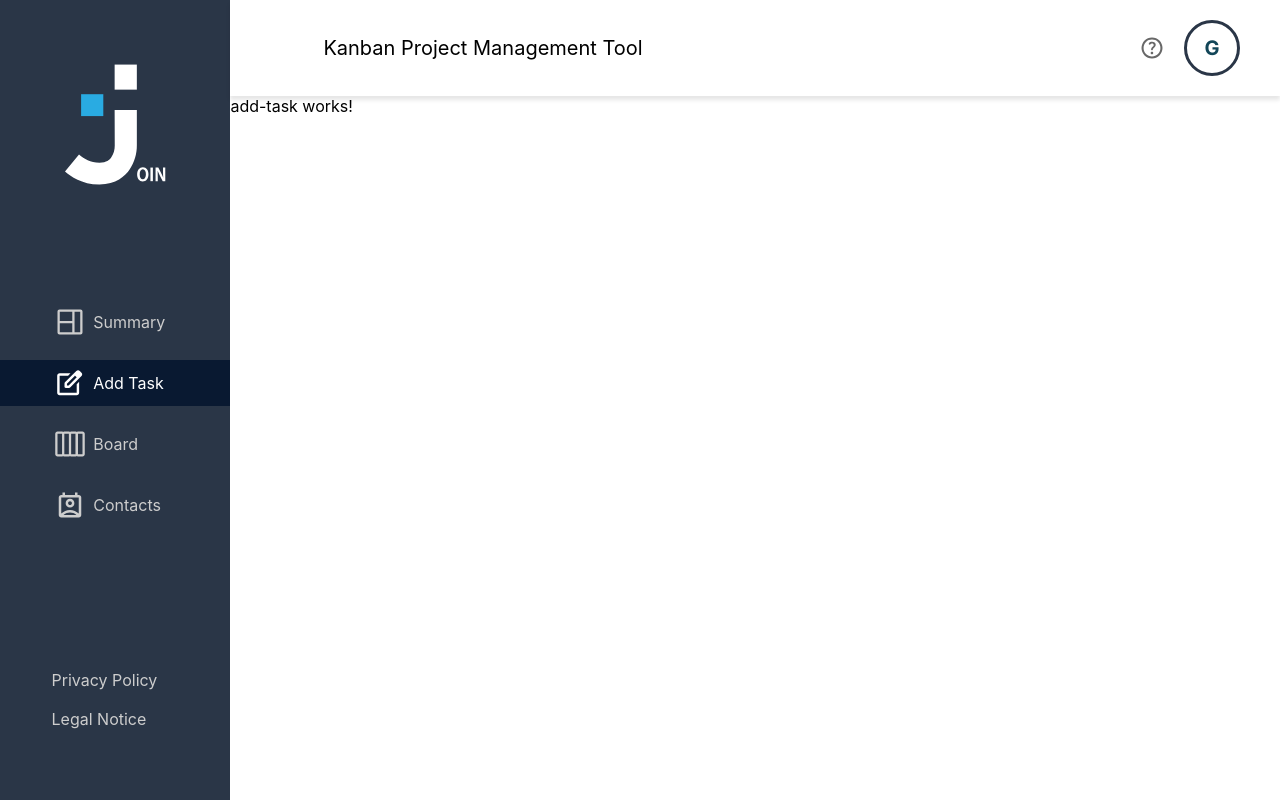
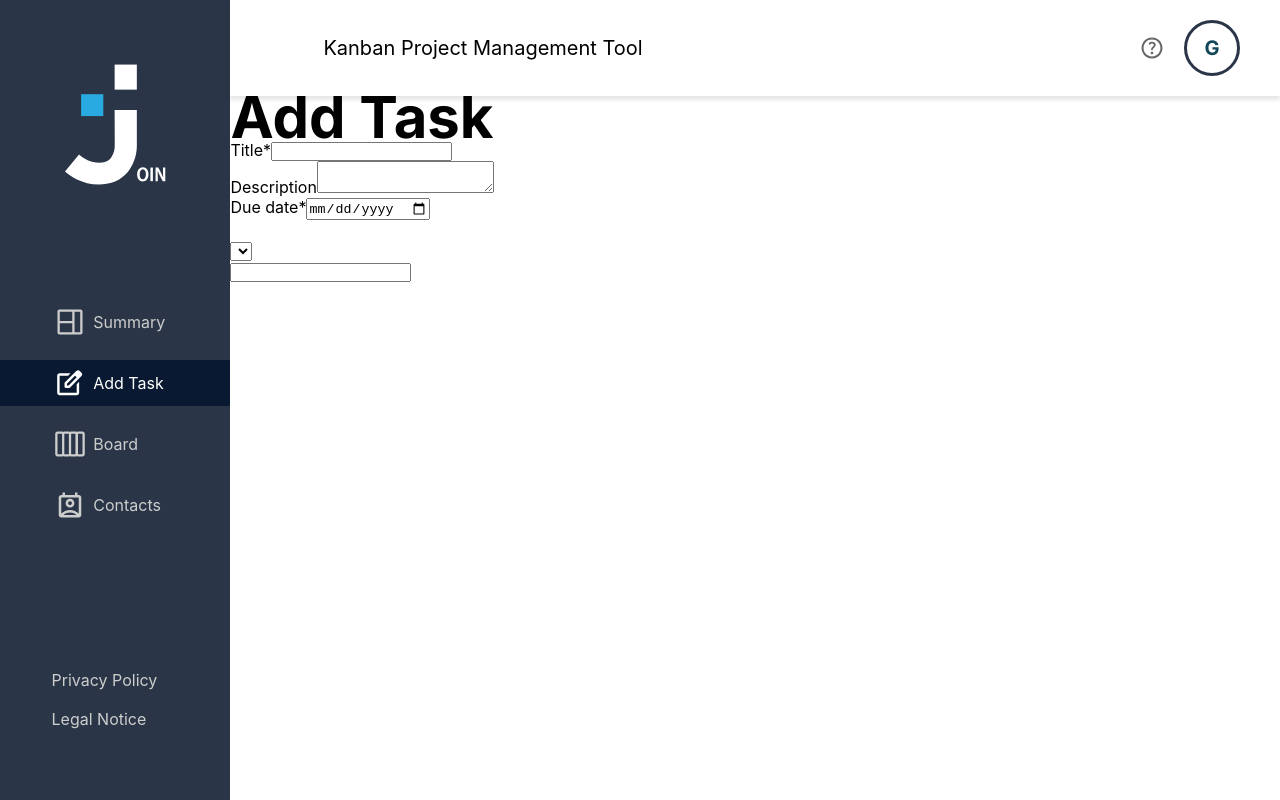
Before and after one commit to AnastasiaRoberz/join, an Angular app: page /add-task in a window 1280 px wide. Built offline with nearby package versions, Linux system fonts and the light colour scheme; a web font is replaced by a local one.

Commit message:
feat: add-task basic html

```diff
--- a/src/app/features/main/add-task/add-task.html
+++ b/src/app/features/main/add-task/add-task.html
@@ -1 +1,33 @@
-<p>add-task works!</p>
+<h2>Add Task</h2>
+<div class="taskWrap">
+  <div class="taskWrap__inputBox">
+    <label>Title<span>*</span></label>
+    <input type="text" />
+  </div>
+  <div class="taskWrap__inputBox">
+    <label>Description</label>
+    <textarea name="" id=""></textarea>
+  </div>
+  <div class="taskWrap__inputBox">
+    <label>Due date<span>*</span></label>
+    <input type="date" />
+  </div>
+
+  <div class="taskWrap">
+    <div class="taskWrap__btnBox">
+      <label for=""></label>
+      <button></button>
+      <button></button>
+      <button></button>
+    </div>
+    <div class="taskWrap__inputSelect"></div>
+    <div class="taskwrap__selectBox">
+      <label for=""></label>
+      <select name="" id=""></select>
+    </div>
+    <div class="taskWrap__inputBox">
+      <label for=""></label>
+      <input type="text" />
+    </div>
+  </div>
+</div>
--- a/src/app/features/main/add-task/add-task.ts
+++ b/src/app/features/main/add-task/add-task.ts
@@ -2,7 +2,7 @@ import { Component } from '@angular/core';
 
 @Component({
   imports: [],
-  selector: 'app-add-task',
+  selector: 'article[app-add-task]',
   styleUrl: './add-task.scss',
   templateUrl: './add-task.html',
 })
```
